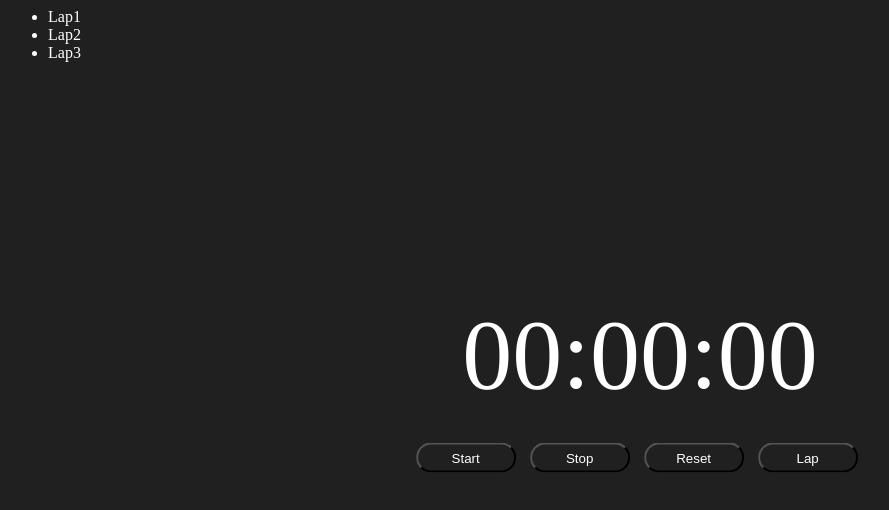
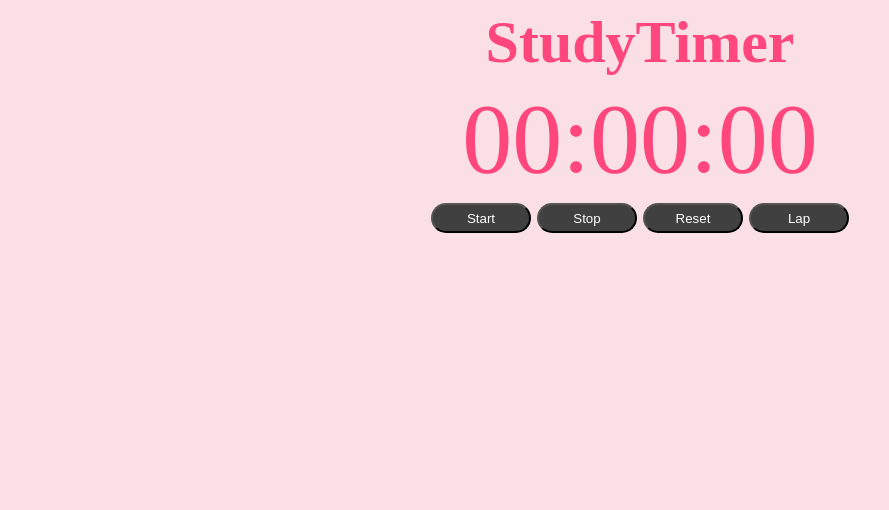
Before and after one commit to dorbach29/Stopwatch, a website: page public/index.html in a window 1280 px wide. Shown: the whole page, without its empty margins (0-889 px from the left). Drawn offline with Linux system fonts and the light colour scheme.

Commit message:
Done with website

```diff
--- a/public/index.html
+++ b/public/index.html
@@ -5,27 +5,25 @@
         <link rel="stylesheet" href="styles.css">
     </head>
     <body>
-        <div id="stopwatch">
-            00:00:00
+
+        <div id="heading">
+            <h1>StudyTimer</h1>
+            <div id="stopwatch">
+                00:00:00
+            </div>
+
+
+            <div id="buttonList">
+                <button onclick="startTimer()">Start</button>
+                <button onclick="stopTimer()">Stop</button>
+                <button onclick="resetTimer()">Reset</button>
+                <button onclick="lapTimer()">Lap</button>
+            </div>
         </div>
 
-        <ul id="buttons">
-            <li><button onclick="startTimer()">Start</button></li>
-            <li><button onclick="stopTimer()">Stop</button></li>
-            <li><button onclick="resetTimer()">Reset</button></li>
-            <li><button onclick="lapTimer()">Lap</button></li>
-        </ul>
+
 
         <ul id="laps">
-            <li>
-                <div>Lap1</div>
-            </li>
-            <li>
-                <div>Lap2</div>
-            </li>
-            <li>
-                <div>Lap3</div>
-            </li>
         </ul>
 
         <script src="index.js"></script>
--- a/public/index.js
+++ b/public/index.js
@@ -1,9 +1,20 @@
 const timer = document.getElementById('stopwatch');
 const laps = document.getElementById("laps")
 
+//Current system for updating the time on borad
+let sec = 0;
 let hr = 0;
 let min = 0;
-let sec = 0;
+
+let currentTime = 0; //total running time in seconds
+let lastLapTime = 0; //previous time lap was called.
+
+//Displaying time on the board
+let hrString = 0;
+let minString = 0;
+let secString = 0;
+
+
 let stoptime = true;
 
 function startTimer() {
@@ -20,16 +31,43 @@ function stopTimer() {
 
 function lapTimer(){
     let newLap = document.createElement('li');
-    newLap.innerHTML=`<div>Lap1</div>`;
+    let lapSecs = currentTime - lastLapTime;
+    lastLapTime = currentTime;
+
+    let lapMins = Math.floor(lapSecs / 60);
+    let lapHrs = Math.floor(lapMins / 60);
+    if (lapSecs > 60){
+      lapSecs = lapSecs % 60;
+    }
+    if(lapMins > 60){
+      lapMins = lapMins % 60;
+    }
+
+    if(lapSecs < 10){
+      lapSecs = '0' + lapSecs;
+    }
+    if(lapMins < 10){
+      lapMins = '0' + lapMins;
+    }
+    if(lapHrs < 10){
+      lapHrs = '0' + lapHrs;
+    }
+
+
+
+    newLap.innerHTML=`
+      <li class="lap">
+        <div contenteditable="true">Lap1</div>
+        <div>${lapHrs + ":" + lapMins + ":" + lapSecs}</div>
+      </li>
+    `;
     laps.appendChild(newLap);
 }
 
 function timerCycle() {
     if (stoptime == false) {
-    sec = parseInt(sec);
-    min = parseInt(min);
-    hr = parseInt(hr);
 
+    currentTime += 1;
     sec = sec + 1;
     if (sec == 60) {
       min = min + 1;
@@ -42,21 +80,33 @@ function timerCycle() {
     }
 
     if (sec < 10 || sec == 0) {
-      sec = '0' + sec;
+      secString = '0' + sec;
+    } else{
+      secString = sec;
     }
     if (min < 10 || min == 0) {
-      min = '0' + min;
-    }
-    if (hr < 10 || hr == 0) {
-      hr = '0' + hr;
+      minString = '0' + min;
+    } else {
+      minString = min;
     }
 
-    timer.innerHTML = hr + ':' + min + ':' + sec;
+    if (hr < 10 || hr == 0) {
+      hrString = '0' + hr;
+    } else {
+      hrString = hr;
+    }
+
+    timer.innerHTML = hrString + ':' + minString + ':' + secString;
 
     setTimeout("timerCycle()", 1000);
   }
 }
 
 function resetTimer() {
-    timer.innerHTML = '00:00:00.000';
+    timer.innerHTML = '00:00:00';
+    sec = 0;
+    min = 0;
+    hr = 0;
+    currentTime = 0;
+    lastLapTime = 0;
 }
--- a/public/styles.css
+++ b/public/styles.css
@@ -1,32 +1,76 @@
 body {
-    background: #202020;
-    color: white;
+    background: #fae0e4;
+    color: #ff477e;
 }
+h1 {
+    text-align: center;
+    font-size: 60;
+    margin: 4;
+}
+
+ul {
+    list-style-type: none;
+}
+
+
 button {
     width: 100px;
     height: 30px;
     border: 3px soldi white;
     border-radius: 50px;
-    background: #202020;
+    background: #404040;
+    margin: 3px;
     color: white;
     cursor: pointer;
     outline: none;
 }
 
+#buttonList {
+    display: flex;
+    flex-direction: row;
+    justify-content: center;
+}
+
+
+#heading{
+    text-align: center;
+    position:sticky;
+    width: 100%;
+    background-color: #fae0e4;
+    top: 0;
+}
+
 #stopwatch {
-    font-size: 100px;
-    position: absolute;
-    top: 45%;
-    left: 50%;
-    transform: translate(-50%, -55%);
+    text-align: center;
+    font-size: 100;
+    margin:4;
 }
-#buttons {
-    position: absolute;
-    top: 55%;
-    left: 48.4%;
-    transform: translate(-51.6%, -45%);
+
+.lap{
+    width: 45%;
+    margin: auto;
+    display: flex;
+    flex-direction: row;
+    justify-content: space-between;
+    border-style: solid;
+    border-width: 1px;
+    border-color: #c0a0b0;
+    border-radius: 5px;
+    height: 2.5rem;
+    font-size: 30;
+    margin-top: 10;
+
 }
-#buttons li {
-    display: inline;
-    padding-left: 10px;
+
+.lapTitle{
+    width: 100%;
+    text-overflow: clip;
+    overflow: scroll;
+    white-space: nowrap;
+
 }
+
+.lapTime {
+    margin-left: 5px;
+    margin-right: 1px;
+}
```
